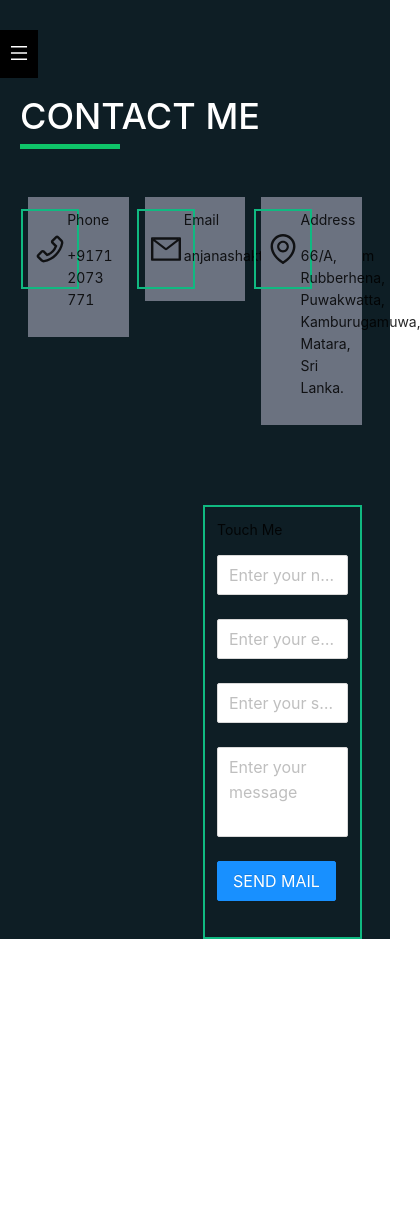
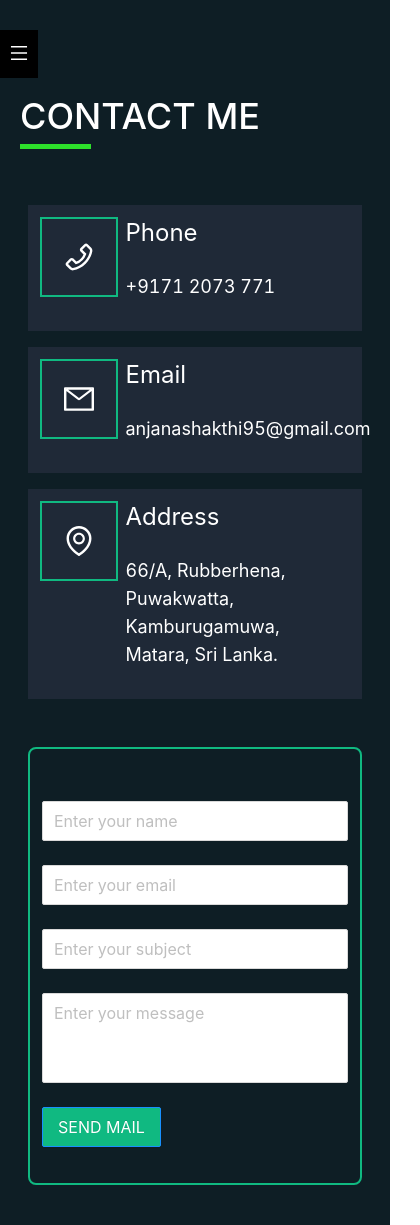
Before and after one commit to hashika2/my_portfolio, a Next.js app: page /contact in a window 390 px wide. Shown: the whole page, 420 px wide, since content can reach past the window. Before the commit the page ends 939 px from the top, so only its background shows below. Built offline with nearby package versions, Linux system fonts and the light colour scheme.

Commit message:
add styles to contact component

```diff
--- a/pages/contact.tsx
+++ b/pages/contact.tsx
@@ -1,4 +1,5 @@
 import React, { FC } from 'react'
+import { Image } from 'antd'
 import HeaderTitle from '../src/components/common/HeaderTitle'
 import ContactDetails from '../src/components/contact/ContactDetails'
 import ContactForm from '../src/components/contact/ContactForm'
@@ -8,11 +9,17 @@ const contact :FC = () :JSX.Element => {
         <div>
             <HeaderTitle title="CONTACT ME"/>
             <ContactDetails/>
-            <div className='grid grid-cols-2 mt-20'>
-                <div className='justify-center px-2'>
+            <div className='grid grid-cols-2 my-10'>
+                <div className='hidden md:inline-block '>
+                    <div className='flex items-center'>
+                        <div className='bg-green-500 w-80 p-5 flex justify-end rounded-r-full'>
+                            <Image alt='profile' width={300} preview={false} style={{borderRadius:"50%"}}
+                            src="https://zos.alipayobjects.com/rmsportal/jkjgkEfvpUPVyRjUImniVslZfWPnJuuZ.png" />
+                        </div>
+                </div>
+                </div>
 
-                </div>
-                <div className='px-2'>
+                <div className='px-2 col-span-2 md:col-span-1'>
                     <ContactForm/>
                 </div>
             </div>
--- a/src/components/contact/ContactDetails.tsx
+++ b/src/components/contact/ContactDetails.tsx
@@ -5,29 +5,34 @@ import { PhoneOutlined,EnvironmentOutlined,MailOutlined } from '@ant-design/icon
 const ContactDetails :FC = () :JSX.Element => {
     return (
         <div>
-             <div className='grid grid-cols-3'>
-                  <div>
+             <div className='grid grid-cols-2'>
+                  <div className='col-span-2 md:col-span-1'>
                     <DetailsItem
                       title="Phone"
-                    icon = {<PhoneOutlined style={{fontSize:'30px'}} />}
+                      icon = {<PhoneOutlined style={{fontSize:'30px', color: 'white'}} />}
                       data = "+9171 2073 771"
                       />
                   </div>
-                  <div>
+                  <div className='col-span-2 md:col-span-1'>
                     <DetailsItem
                       title="Email"
-                    icon = {<MailOutlined style={{fontSize:'30px'}}/>}
+                      icon = {<MailOutlined style={{fontSize:'30px', color: 'white'}}/>}
                       data = "anjanashakthi95@gmail.com"
                       />
                     </div>
-                  <div>
+
+             </div>
+             <div className='grid grid-cols-5'>
+                <div></div>
+                <div className='col-span-5 md:col-span-3'>
                   <DetailsItem
                     title="Address"
-                    icon = {<EnvironmentOutlined style={{fontSize:'30px'}}/>}
+                    icon = {<EnvironmentOutlined style={{fontSize:'30px', color: 'white'}}/>}
                     data = "66/A, Rubberhena, Puwakwatta, Kamburugamuwa, Matara, Sri Lanka."
                     />
                 </div>
              </div>
+             <div></div>
         </div>
     )
 }
--- a/src/components/contact/ContactForm.tsx
+++ b/src/components/contact/ContactForm.tsx
@@ -1,43 +1,60 @@
-import React from 'react';
+import React, { useState } from 'react';
 import {Form,Input,Button} from 'antd';
 
 const { TextArea } = Input;
 
 const ContactForm = () => {
+  const [name,setName] = useState<string|null>(null);
+  const [email,setEmail] = useState<string|null>(null);
+  const [subject,setSubject] = useState<string|null>(null);
+  const [message,setMessage] = useState<string|null>(null);
+  const [form] = Form.useForm();
+
+  const onSubmit = (value:any) => {
+    const payload = {
+      name: value.name,
+      email: value.email,
+      subject: value.subject,
+      message: value.message
+    }
+    console.log(payload);
+  }
+
     return (
-        <div className='border-2 border-green-500 p-3'>
-          <p>Touch Me</p>
+        <div className='border-2 border-green-500 p-3 rounded-lg'>
+          <div className='mt-10'>
             <Form
-      name="basic"
+              name="basic"
       // labelCol={{ span: 8 }}
       // wrapperCol={{ span: 16 }}
-      initialValues={{ remember: true }}
-    //   onFinish={onFinish}
+              initialValues={{ remember: true }}
+              onFinish={onSubmit}
     //   onFinishFailed={onFinishFailed}
-      autoComplete="off"
-      size='large'
+              autoComplete="off"
+              size='large'
+              // form={form}
     >
       <Form.Item
-        name="username"
-        rules={[{ required: true, message: 'Please input your username!' }]}
+        name="name"
+        rules={[{ required: true, message: 'Please enter your name' }]}
       >
         <Input placeholder='Enter your name'/>
       </Form.Item>
       <Form.Item
         name="username"
-        rules={[{ required: true, message: 'Please input your username!' }]}
+        rules={[{ required: true, message: 'Please enter your email' }]}
       >
         <Input placeholder='Enter your email'/>
       </Form.Item>
       <Form.Item
-        name="username"
-        rules={[{ required: true, message: 'Please input your username!' }]}
+        name="subject"
+        rules={[{ required: true, message: 'Please enter your subject' }]}
       >
         <Input placeholder='Enter your subject'/>
       </Form.Item>
       <Form.Item
-        name="username"
-        rules={[{ required: true, message: 'Please input your username!' }]}
+        name="message"
+        rules={[{ required: true, message: 'Please input your message' }]}
       >
         <TextArea
         //   value={value}
@@ -48,12 +65,12 @@ const ContactForm = () => {
       </Form.Item>
 
       <Form.Item>
-        <Button type="primary" htmlType="submit">
+        <Button type="primary" htmlType="submit" style={{ background: "rgba(16, 185, 129)"}}>
           SEND MAIL
         </Button>
       </Form.Item>
       </Form>
-
+      </div>
         </div>
     )
 }
--- a/src/components/contact/DetailsItem.tsx
+++ b/src/components/contact/DetailsItem.tsx
@@ -9,7 +9,7 @@ interface IDetailsItem{
 
 const DetailsItem :FC<IDetailsItem> = ({title,data,icon}) :JSX.Element => {
     return (
-        <div className='bg-gray-500 mx-2'>
+        <div className='bg-gray-800 m-2'>
             <div className='grid grid-cols-4 p-3'>
                 <div className='flex justify-center'>
                     <div className='border-2 border-green-500 p-3 flex justify-center items-center w-20 h-20'>
@@ -17,8 +17,8 @@ const DetailsItem :FC<IDetailsItem> = ({title,data,icon}) :JSX.Element => {
                     </div>
                 </div>
                 <div className='col-span-3 px-2'>
-                    <p>{title}</p>
-                    <p>{data}</p>
+                    <p className='font2xl'>{title}</p>
+                    <p className='fontlg'>{data}</p>
                 </div>
             </div>
         </div>
--- a/styles/globals.css
+++ b/styles/globals.css
@@ -65,7 +65,15 @@ a {
   /* background-color:#14EC9A; */
   background-color: #0EC469;
   height: 5px;
-  width: 100px
+  width: 100px;
+  animation-name: title;
+  animation-duration: 4s;
+  animation-iteration-count: infinite;
+}
+
+@keyframes title{
+  0%   {background-color:#0EC469; height: 5px; width: 10px;;}
+  100% {background-color:#3BEE0E; height: 5px; width: 100px;}
 }
 /* .ant-drawer-mask{
   opacity: 0 !important;
```
Lines whose indentation alone changed are shown as unchanged.
